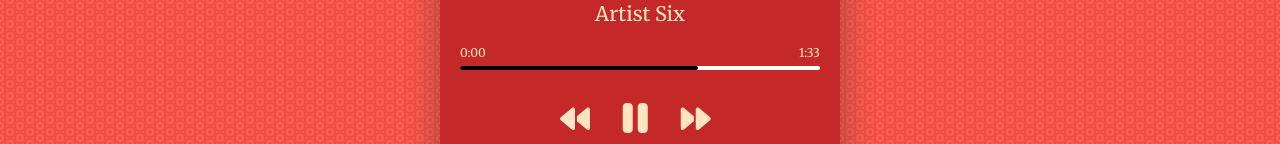
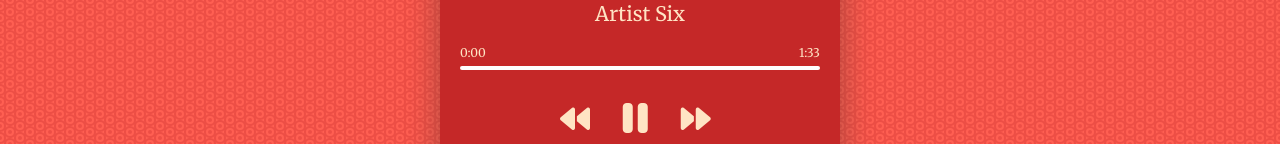
Before and after one commit to utsavgwa/vanilla-music-player, a plain HTML site: page index.html in a window 1280 px wide. Both pictures are taken after a click on the icon 575 px from the left and 605 px from the top of the page. Shown: the part 486-630 px from the top of the page. Drawn offline with Linux system fonts and the light colour scheme.

Commit message:
updated seek bar

```diff
--- a/script.js
+++ b/script.js
@@ -3,6 +3,10 @@ const title = document.getElementById("title");
 const artist = document.getElementById("artist");
 
 const music = document.querySelector("audio");
+
+const progressContainer = document.getElementById("progress-container");
+const progress = document.getElementById("progress");
+
 const prevBtn = document.getElementById("prev");
 const playBtn = document.getElementById("play");
 const nextBtn = document.getElementById("next");
@@ -94,6 +98,20 @@ function nextSong() {
 // on loading first time, selecting first song
 loadSong(songs[songIndex]);
 
+// update progress bar and time
+function updateProgressBar(e) {
+  if (isPlaying) {
+    const { duration, currentTime } = e.srcElement;
+
+    // console.log(duration, currentTime);
+    // update progress bar width
+    const progressPercent = (currentTime / duration) * 100;
+    console.log(progressPercent);
+    progress.style.width = `${progressPercent}%`;
+  }
+}
 // event listeners for buttons
 prevBtn.addEventListener("click", prevSong);
 nextBtn.addEventListener("click", nextSong);
+
+music.addEventListener("timeupdate", updateProgressBar);
--- a/style.css
+++ b/style.css
@@ -74,7 +74,7 @@ h3 {
   border-radius: 5px;
   height: 100%;
   /* change this to show progress */
-  width: 66%;
+  width: 0%;
   transition: width 0.1s linear;
 }
 
```
